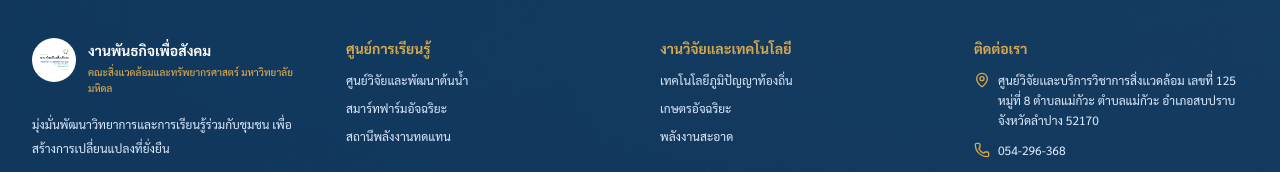
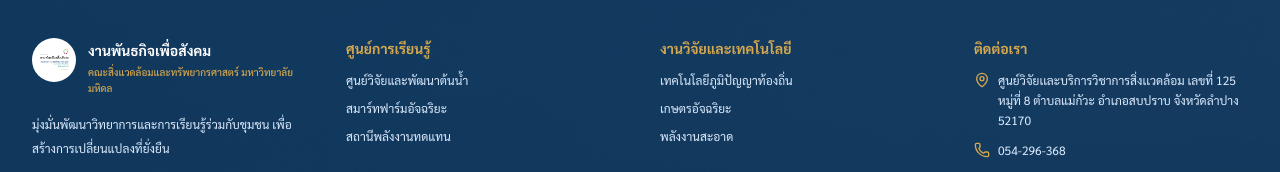
Before and after one commit to NaiBossZer/mahidol-lampang-portal, a React (Vite) app: page / in a window 1280 px wide. Shown: the part 2619-2791 px from the top of the page. Built offline with nearby package versions, Linux system fonts and the light colour scheme; no server answers.

Commit message:
Remove duplicate subdistrict in footer address

```diff
--- a/src/components/layout/PublicFooter.tsx
+++ b/src/components/layout/PublicFooter.tsx
@@ -67,7 +67,7 @@ export function PublicFooter() {
             <div className="mt-3 space-y-2.5 text-xs leading-5 text-blue-100">
               <p className="flex items-start gap-2">
                 <MapPin className="mt-0.5 h-4 w-4 shrink-0 text-[#D6A84F]" aria-hidden="true" />
-                <span>ศูนย์วิจัยเเละบริการวิชาการสิ่งเเวดล้อม เลขที่ 125 หมู่ที่ 8 ตำบลแม่กัวะ ตำบลแม่กัวะ อำเภอสบปราบ จังหวัดลำปาง 52170</span>
+                <span>ศูนย์วิจัยเเละบริการวิชาการสิ่งเเวดล้อม เลขที่ 125 หมู่ที่ 8 ตำบลแม่กัวะ อำเภอสบปราบ จังหวัดลำปาง 52170</span>
               </p>
               <a
                 href="tel:054296368"
```
